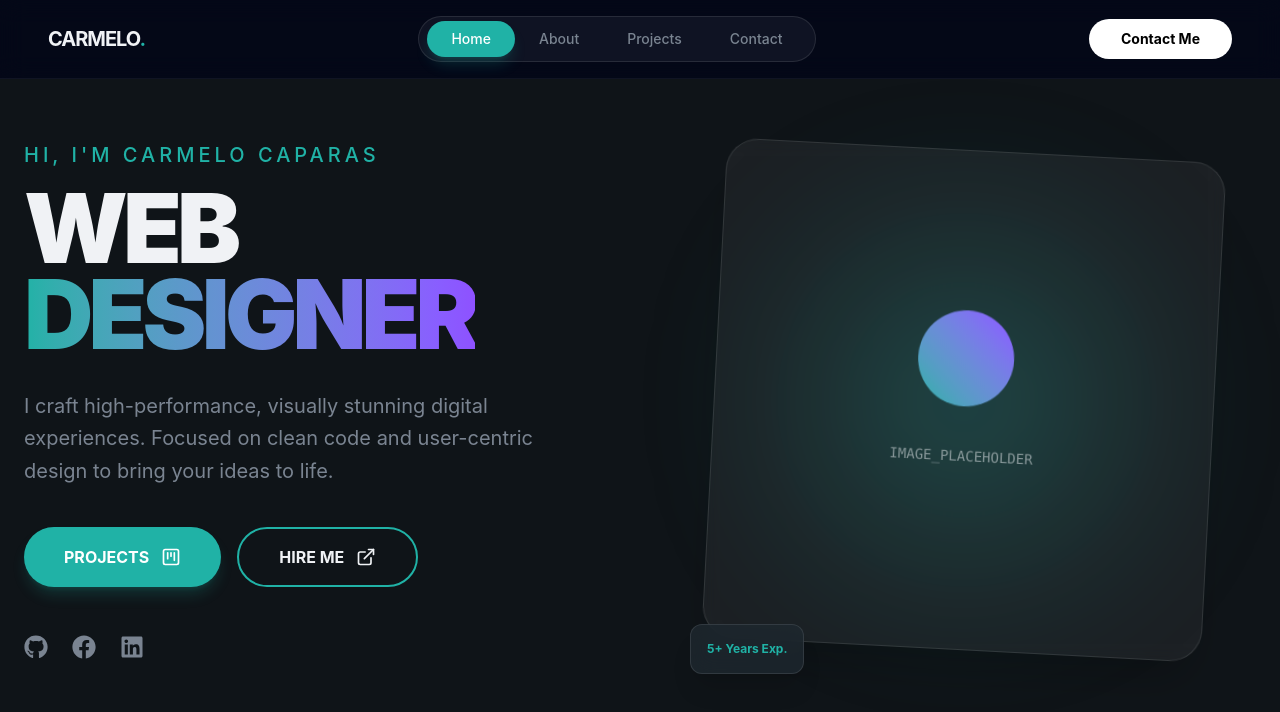
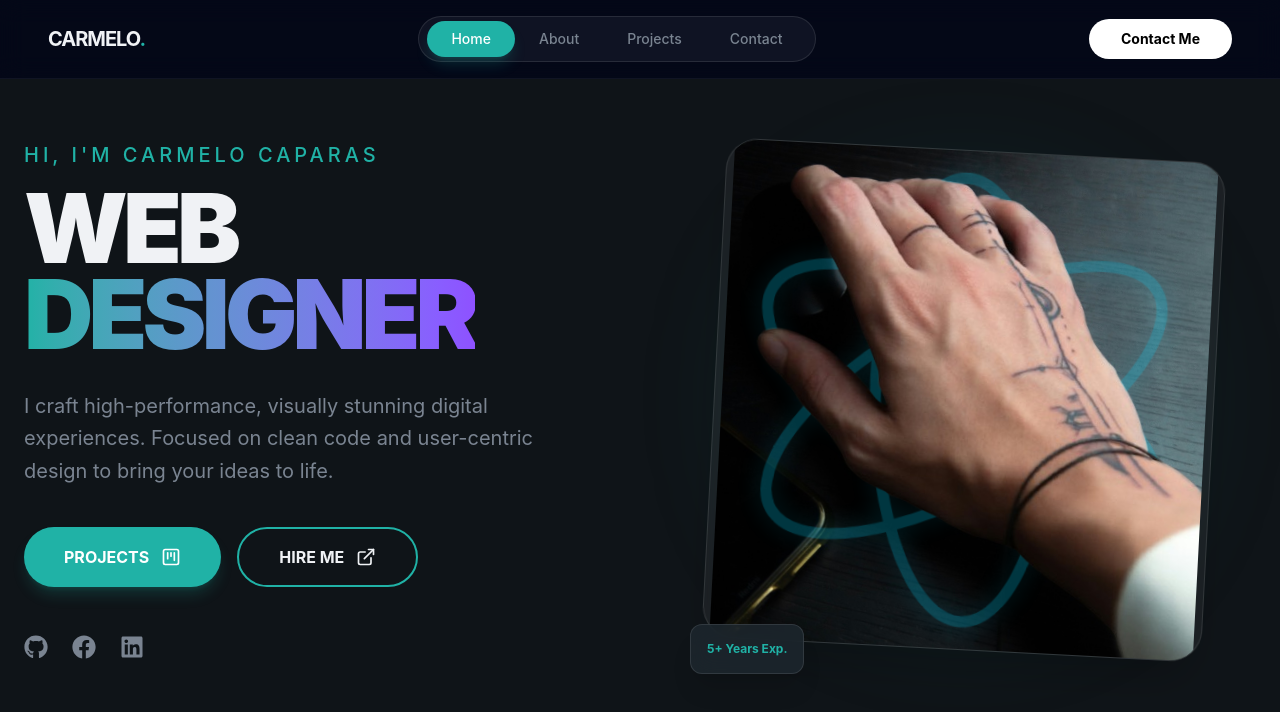
Before and after one commit to Ccaparas666/CarmeloCaparas_Portfolio, a React (Vite) app: page / in a window 1280 px wide. Shown: the top 712 px of the page. Built offline with nearby package versions, Linux system fonts and the light colour scheme.

Commit message:
add animation side section

```diff
--- a/src/sections/Home.jsx
+++ b/src/sections/Home.jsx
@@ -1,4 +1,4 @@
-import { SquareKanban, ExternalLink} from 'lucide-react';
+import { SquareKanban, ExternalLink } from 'lucide-react';
 import { FaFacebook, FaGithub, FaLinkedin } from 'react-icons/fa';
 
 export const Home = () => {
@@ -40,13 +40,13 @@ export const Home = () => {
 
                         <div className="flex justify-center lg:justify-start items-center gap-6 mt-4">
                             <a href="#" className="text-muted-foreground hover:text-primary transition-colors">
-                <FaGithub size={24}/>
+                                <FaGithub size={24} />
                             </a>
                             <a href="#" className="text-muted-foreground hover:text-primary transition-colors">
-                <FaFacebook size={24}/>
+                                <FaFacebook size={24} />
                             </a>
                             <a href="#" className="text-muted-foreground hover:text-primary transition-colors">
-               <FaLinkedin size={24}/>
+                                <FaLinkedin size={24} />
                             </a>
                         </div>
                     </div>
@@ -59,21 +59,53 @@ export const Home = () => {
                         <div className="relative w-72 h-72 md:w-96 md:h-96 lg:w-125 lg:h-125 flex items-center justify-center">
 
                             <div className="w-full h-full rounded-4xl border border-white/10 bg-white/5 backdrop-blur-sm flex items-center justify-center rotate-3 hover:rotate-0 transition-transform duration-500 shadow-2xl overflow-hidden">
-               <div className="flex flex-col items-center gap-4">
+                                {/* <div className="flex flex-col items-center gap-4">
                                     <div className="w-24 h-24 rounded-full bg-linear-to-tr from-primary to-violet-500 animate-bounce" />
                                     <p className="font-mono text-sm opacity-50">IMAGE_PLACEHOLDER</p>
+                                </div> */}
+
+                                <div className="relative inline-block overflow-hidden rounded-2xl">
+                                    {/* LAYER 1: THE PORTRAIT */}
+                                    <img
+                                        src="src/assets/Minimalist-Line-Art-Hand-Tattoo-removebg-preview.png"
+                                        alt="Carmelo"
+                                        className="relative z-10 w-full h-auto rounded-2xl"
+                                    />
+
+                                    <img
+                                        src="src/assets/Minimalist-Line-Art-Hand-Tattoo.jpg"
+                                        alt="Carmelo"
+                                        className="absolute top-0 z-9 w-full h-auto rounded-2xl"
+                                    />
+
+                                    {/* LAYER 2: THE ATOM WRAPPER (Handles Centering) */}
+                                    <div className="absolute top-1/2 left-1/2 -translate-x-1/2 -translate-y-1/2 z-9 w-[110%] h-[110%] pointer-events-none flex items-center justify-center">
+
+                                        {/* THE SVG (Handles Rotation) */}
+                                        <svg
+                                            viewBox="0 0 24 24"
+                                            className="w-full h-full opacity-25 animate-[spin_25s_linear_infinite] filter drop-shadow-[0_0_12px_rgba(0,216,255,0.6)]"
+                                        >
+                                            <circle cx="12" cy="12" r="2.5" fill="#00D8FF" />
+                                            <g stroke="#00D8FF" strokeWidth="0.5" fill="none">
+                                                <ellipse rx="10" ry="4" transform="rotate(60 12 12)" cx="12" cy="12" />
+                                                <ellipse rx="10" ry="4" transform="rotate(120 12 12)" cx="12" cy="12" />
+                                                <ellipse rx="10" ry="4" cx="12" cy="12" />
+                                            </g>
+                                        </svg>
+
                                     </div>
                                 </div>
-
+                            </div>
 
                             <div className="absolute -bottom-6 -left-6 p-4 bg-secondary/80 backdrop-blur-md border border-white/10 rounded-xl shadow-xl hidden md:block animate-float">
                                 <p className="text-xs font-bold text-primary">5+ Years Exp.</p>
                             </div>
                         </div>
                     </div>
-
                 </div>
             </section>
+
         </>
 
     )
```
Also changed, not shown: src/assets/Minimalist-Line-Art-Hand-Tattoo-removebg-preview.png (added), src/assets/Minimalist-Line-Art-Hand-Tattoo.jpg (added), src/index.css (line endings or trailing spaces). Lines whose indentation alone changed are shown as unchanged.
